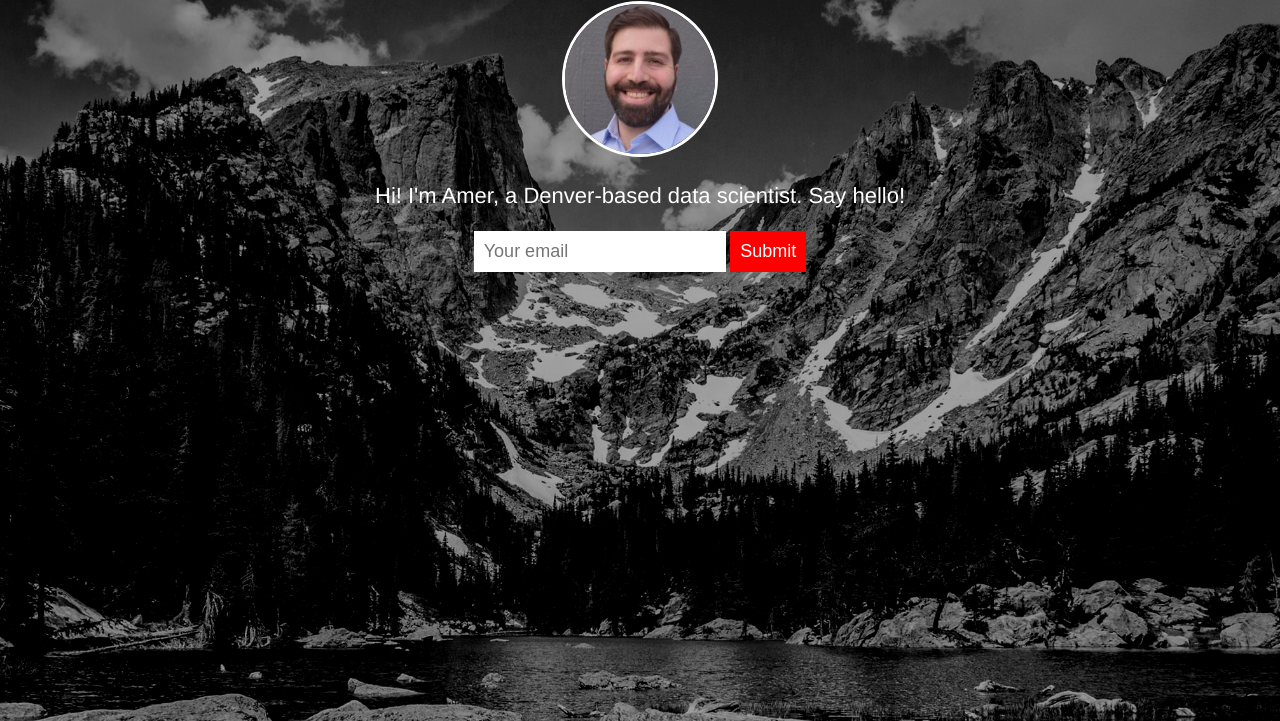
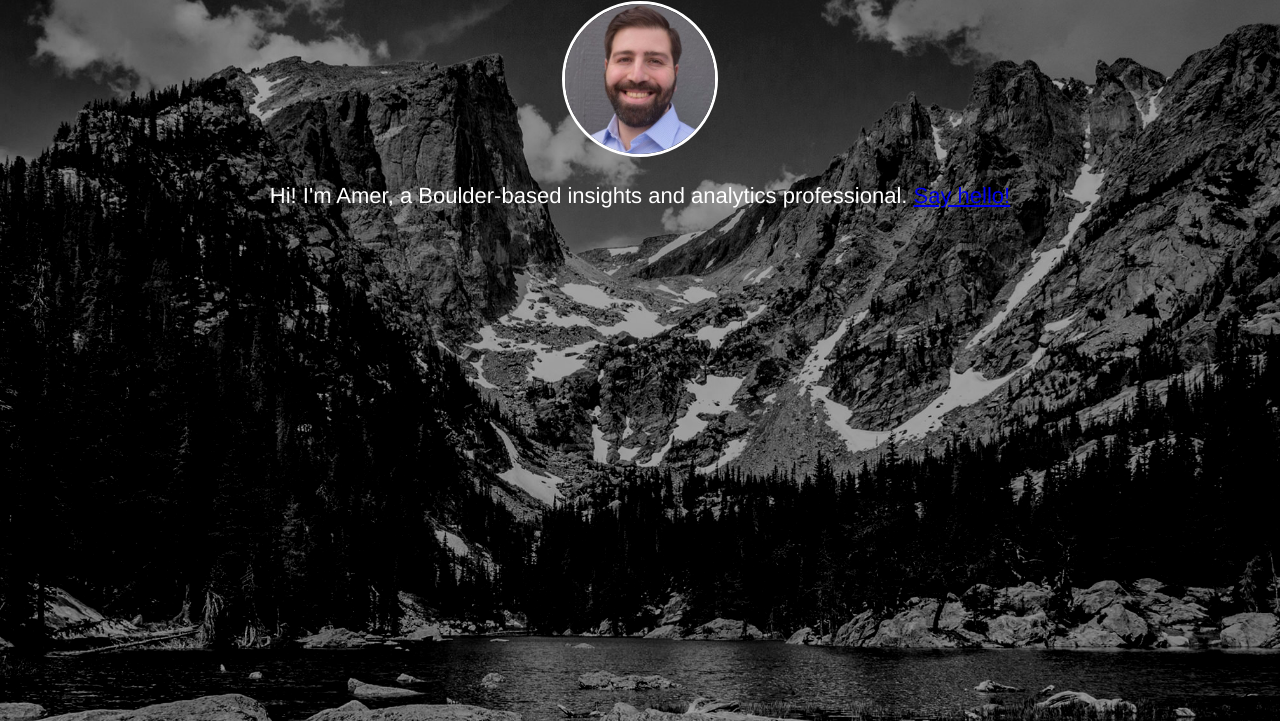
Before and after one commit to atadmori/amertadmori.github.io, a plain HTML site: page index.html in a window 1280 px wide. Shown: the part 79-800 px from the top of the page. Drawn offline with Linux system fonts and the light colour scheme.

Commit message:
Update index.html

```diff
--- a/index.html
+++ b/index.html
@@ -34,7 +34,5 @@
 <body>
     <h1>Amer Tadmori</h1>
     <img class="img-circle" src="me.jpg" HEIGHT="150" WIDTH="150" BORDER="3">
-    <p>Hi! I'm Amer, a Denver-based data scientist. Say hello!</p>
-    <input type="email" placeholder="Your email">
-    <input type="submit" placeholder="Your email">
+    <p>Hi! I'm Amer, a Boulder-based insights and analytics professional. <a href = "https://www.linkedin.com/in/amertadmori/">Say hello!</a></p>
 </body>
```
